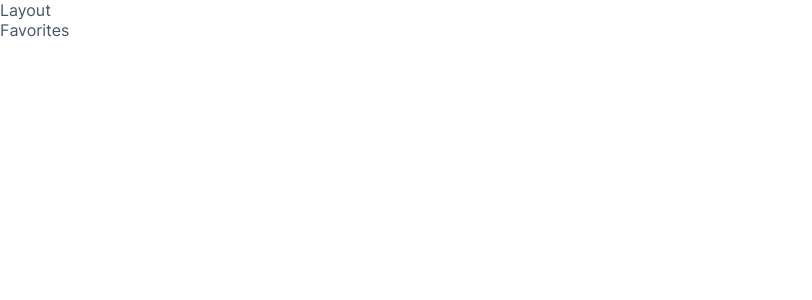
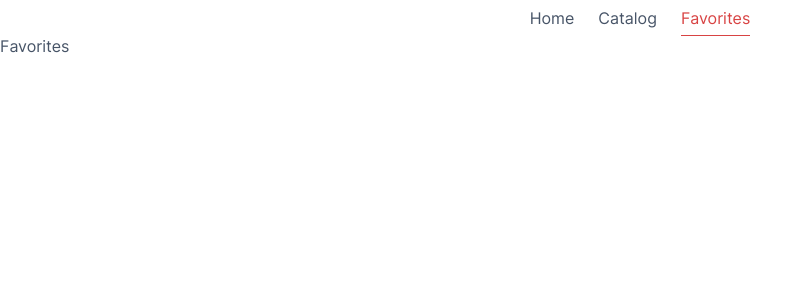
Before and after one commit to Sign-maker/campervan-rent, a React (Vite) app: page /campervan-rent/favorites in a window 1280 px wide. Shown: the top 300 px of the page, without its empty margins (0-812 px from the left). Built offline with nearby package versions, Linux system fonts and the light colour scheme.

Commit message:
redux storage

```diff
--- a/package.json
+++ b/package.json
@@ -11,12 +11,16 @@
     "preview": "vite preview"
   },
   "dependencies": {
+    "@reduxjs/toolkit": "^2.2.3",
+    "axios": "^1.6.8",
     "localforage": "^1.10.0",
     "match-sorter": "^6.3.4",
     "normalize.css": "^8.0.1",
     "react": "^18.2.0",
     "react-dom": "^18.2.0",
+    "react-redux": "^9.1.2",
     "react-router-dom": "^6.23.0",
+    "redux-persist": "^6.0.0",
     "sort-by": "^1.2.0"
   },
   "devDependencies": {
--- a/src/components/Layout/Layout.jsx
+++ b/src/components/Layout/Layout.jsx
@@ -1,12 +1,33 @@
 import { Suspense } from "react";
-import { Outlet } from "react-router-dom";
+import { NavLink, Outlet } from "react-router-dom";
+import { routes } from "../../routes";
+import css from "./Layout.module.css";
 
 export const Layout = () => {
   return (
     <>
-      <header></header>
+      <header className="container">
+        <nav className={css.navContainer}>
+          <ul className={css.navList}>
+            <li>
+              <NavLink className={css.navLink} to={routes.HOME}>
+                Home
+              </NavLink>
+            </li>
+            <li>
+              <NavLink className={css.navLink} to={routes.CATALOG}>
+                Catalog
+              </NavLink>
+            </li>
+            <li>
+              <NavLink className={css.navLink} to={routes.FAVORITES}>
+                Favorites
+              </NavLink>
+            </li>
+          </ul>
+        </nav>
+      </header>
       <main>
-        <div>Layout</div>
         <Suspense fallback={<div>...Loading</div>}>
           <Outlet />
         </Suspense>
--- a/src/components/Layout/Layout.module.css
+++ b/src/components/Layout/Layout.module.css
@@ -0,0 +1,20 @@
+.navContainer {
+}
+.navList {
+  display: flex;
+  gap: 24px;
+  align-items: baseline;
+  justify-content: center;
+}
+
+.navLink {
+  padding-top: 8px;
+  padding-bottom: 8px;
+  position: relative;
+  display: inline-block;
+  transition: color var(--my-transition-duration)
+    var(--my-transition-timing-function);
+}
+.navLink:is(:hover, focus) {
+  color: var(--button-accent-D84343);
+}
--- /dev/null
+++ b/src/hooks/useCars.js
@@ -0,0 +1,34 @@
+import { useDispatch, useSelector } from "react-redux";
+import * as operations from "../redux-store/cars/carsOperations";
+import { useCallback } from "react";
+import {
+  selectCars,
+  selectIsLoading,
+  selectTotalPages,
+} from "../redux-store/cars/carsSelectors";
+import { carSlice } from "../redux-store/cars/carsSlice";
+
+export const useCars = () => {
+  const dispatch = useDispatch();
+  const totalPages = useSelector(selectTotalPages);
+  const cars = useSelector(selectCars);
+  const isLoading = useSelector(selectIsLoading);
+
+  const resetCars = useCallback(
+    () => dispatch(carSlice.actions.resetCars()),
+    [dispatch]
+  );
+
+  const fetchCars = useCallback(
+    (args) => dispatch(operations.fetchCars(args)).unwrap(),
+    [dispatch]
+  );
+
+  return {
+    cars,
+    totalPages,
+    isLoading,
+    fetchCars,
+    resetCars,
+  };
+};
--- a/src/main.jsx
+++ b/src/main.jsx
@@ -1,10 +1,21 @@
 import React from "react";
 import ReactDOM from "react-dom/client";
+import { Provider } from "react-redux";
+import { persistStore } from "redux-persist";
+import { PersistGate } from "redux-persist/integration/react";
+
+import { store } from "./redux-store/store.js";
 import App from "./components/App.jsx";
 import "./styles/index.css";
 
+let persistor = persistStore(store);
+
 ReactDOM.createRoot(document.getElementById("root")).render(
   <React.StrictMode>
-    <App />
+    <Provider store={store}>
+      <PersistGate loading={null} persistor={persistor}>
+        <App />
+      </PersistGate>
+    </Provider>
   </React.StrictMode>
 );
--- a/src/pages/Catalog/Catalog.jsx
+++ b/src/pages/Catalog/Catalog.jsx
@@ -1,5 +1,42 @@
+import { useEffect, useState } from "react";
+import { useCars } from "../../hooks/useCars";
+
 const Catalog = () => {
-  return <div>Catalog</div>;
+  const { totalPages, fetchCars, resetCars, isLoading } = useCars();
+  const [loadMore, setLoadMore] = useState(false);
+  const [page, setPage] = useState(1);
+
+  useEffect(() => {
+    const abortController = new AbortController();
+    const signal = abortController.signal;
+    fetchCars({ params: { page }, signal });
+
+    return () => {
+      abortController.abort();
+    };
+  }, [fetchCars, page]);
+
+  useEffect(() => {
+    setLoadMore(page < totalPages);
+  }, [page, totalPages]);
+
+  useEffect(() => {
+    return () => {
+      resetCars();
+    };
+  }, [resetCars]);
+
+  const handleClick = () => {
+    setPage((prevPage) => prevPage + 1);
+  };
+
+  return (
+    <div>
+      Catalog
+      {isLoading && <p>...Loading</p>}
+      {loadMore && <button onClick={handleClick}>load more</button>}
+    </div>
+  );
 };
 
 export default Catalog;
--- /dev/null
+++ b/src/redux-store/cars/carsOperations.js
@@ -0,0 +1,24 @@
+import { createAsyncThunk } from "@reduxjs/toolkit";
+import axios1 from "axios";
+
+const baseURL = "https://65b4d4eb41db5efd2866fe2d.mockapi.io/api";
+
+const axios = axios1.create({
+  baseURL,
+});
+
+export const PAGE_LIMIT = 4;
+
+export const fetchCars = createAsyncThunk(
+  "cars/fetchCars",
+  async (args, thunkAPI) => {
+    try {
+      const { signal } = args;
+      const params = { ...args.params, limit: PAGE_LIMIT };
+      const { data } = await axios.get("/advert", { params, signal });
+      return data;
+    } catch (error) {
+      return thunkAPI.rejectWithValue(error.response.data);
+    }
+  }
+);
--- /dev/null
+++ b/src/redux-store/cars/carsSelectors.js
@@ -0,0 +1,3 @@
+export const selectCars = (state) => state.cars.campers;
+export const selectTotalPages = (state) => state.cars.totalPages;
+export const selectIsLoading = (state) => state.cars.isLoading;
--- /dev/null
+++ b/src/redux-store/cars/carsSlice.js
@@ -0,0 +1,42 @@
+import { createSlice } from "@reduxjs/toolkit";
+import { PAGE_LIMIT, fetchCars } from "./carsOperations";
+
+const initState = {
+  campers: [],
+  totalPages: null,
+  favorites: [],
+  error: null,
+  isLoading: false,
+};
+
+export const calcTotalPages = (totalPages) =>
+  Math.ceil(totalPages / PAGE_LIMIT);
+
+export const carSlice = createSlice({
+  name: "cars",
+  initialState: initState,
+  reducers: {
+    resetCars: (state) => {
+      state.campers = initState.campers;
+      state.totalPages = initState.totalPages;
+      state.error = initState.error;
+      state.isLoading = initState.isLoading;
+    },
+  },
+
+  extraReducers: (builder) => {
+    builder.addCase(fetchCars.pending, (state) => {
+      state.isLoading = true;
+    });
+    builder.addCase(fetchCars.fulfilled, (state, { payload }) => {
+      state.campers = [...state.campers, ...payload.campers];
+      state.totalPages = calcTotalPages(payload.totalCount);
+      state.isLoading = false;
+      state.error = null;
+    });
+    builder.addCase(fetchCars.rejected, (state, { payload }) => {
+      state.isLoading = false;
+      state.error = payload;
+    });
+  },
+});
--- /dev/null
+++ b/src/redux-store/store.js
@@ -0,0 +1,31 @@
+import { configureStore } from "@reduxjs/toolkit";
+import { carSlice } from "./cars/carsSlice";
+import {
+  persistReducer,
+  FLUSH,
+  REHYDRATE,
+  PAUSE,
+  PERSIST,
+  PURGE,
+  REGISTER,
+} from "redux-persist";
+
+import storage from "redux-persist/lib/storage";
+
+const persistConfig = {
+  key: carSlice.name,
+  storage,
+  whitelist: ["favorites"],
+};
+
+const persistedCarReducer = persistReducer(persistConfig, carSlice.reducer);
+
+export const store = configureStore({
+  reducer: { [carSlice.name]: persistedCarReducer },
+  middleware: (getDefaultMiddleware) =>
+    getDefaultMiddleware({
+      serializableCheck: {
+        ignoredActions: [FLUSH, REHYDRATE, PAUSE, PERSIST, PURGE, REGISTER],
+      },
+    }),
+});
--- a/src/styles/index.css
+++ b/src/styles/index.css
@@ -33,6 +33,7 @@
   --main-101828: #101828;
   --text-475467: #475467;
   --button-E44848: #e44848;
+  --button-accent-D84343: #d84343;
   --rating-FFC531: #ffc531;
   --block-features-F2F4F7: #f2f4f7;
   --input-F7F7F7: #f7f7f7;
@@ -70,12 +71,11 @@ body {
 
 /* ===================CONTAINER================*/
 
-.container {
+/* .container {
   margin: 0 auto;
   width: 100%;
   padding-left: 20px;
   padding-right: 20px;
-  /* outline: 1px solid red; */
 }
 @media (min-width: 320px) {
   .container {
@@ -95,4 +95,26 @@ body {
     padding-left: 32px;
     padding-right: 32px;
   }
+} */
+
+.container {
+  margin: 0 auto;
+  width: 100%;
+  max-width: 1440px;
+  padding-left: 64px;
+  padding-right: 64px;
 }
+
+nav a.active {
+  color: var(--button-accent-D84343);
+}
+
+nav a.active::after {
+  content: "";
+  position: absolute;
+  bottom: 0;
+  left: 0;
+  width: 100%;
+  height: 1px;
+  background-color: var(--button-accent-D84343);
+}
```
Also changed, not shown: 1 other file (tests, documents, lock files or other folders).
